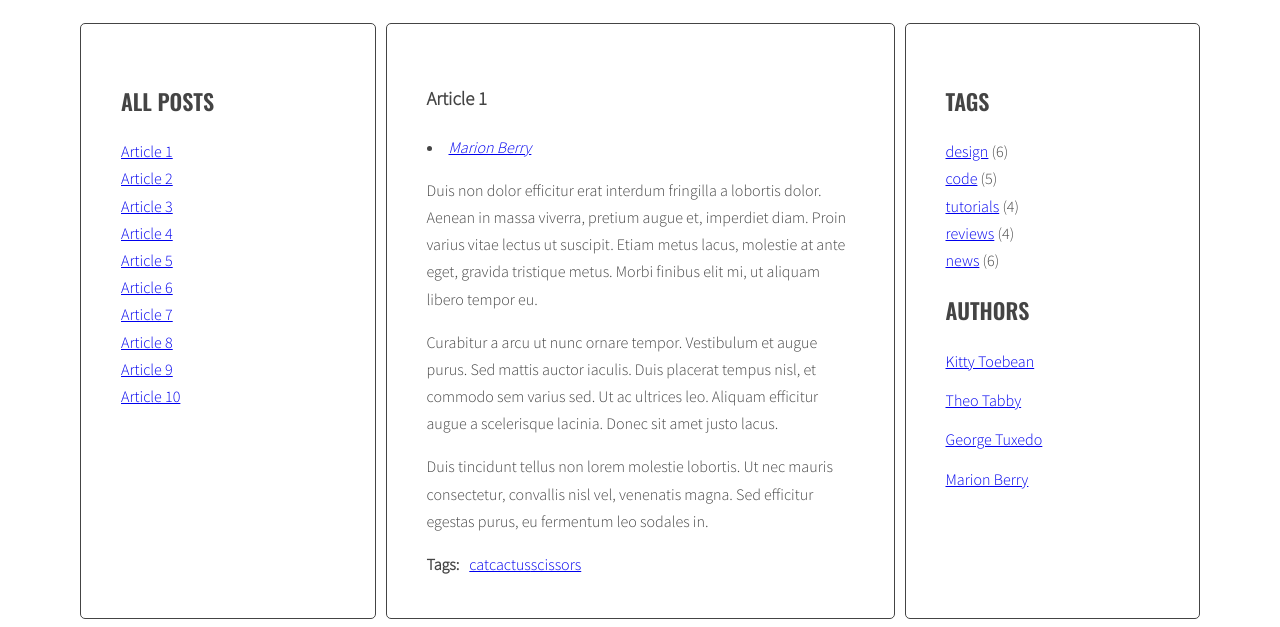
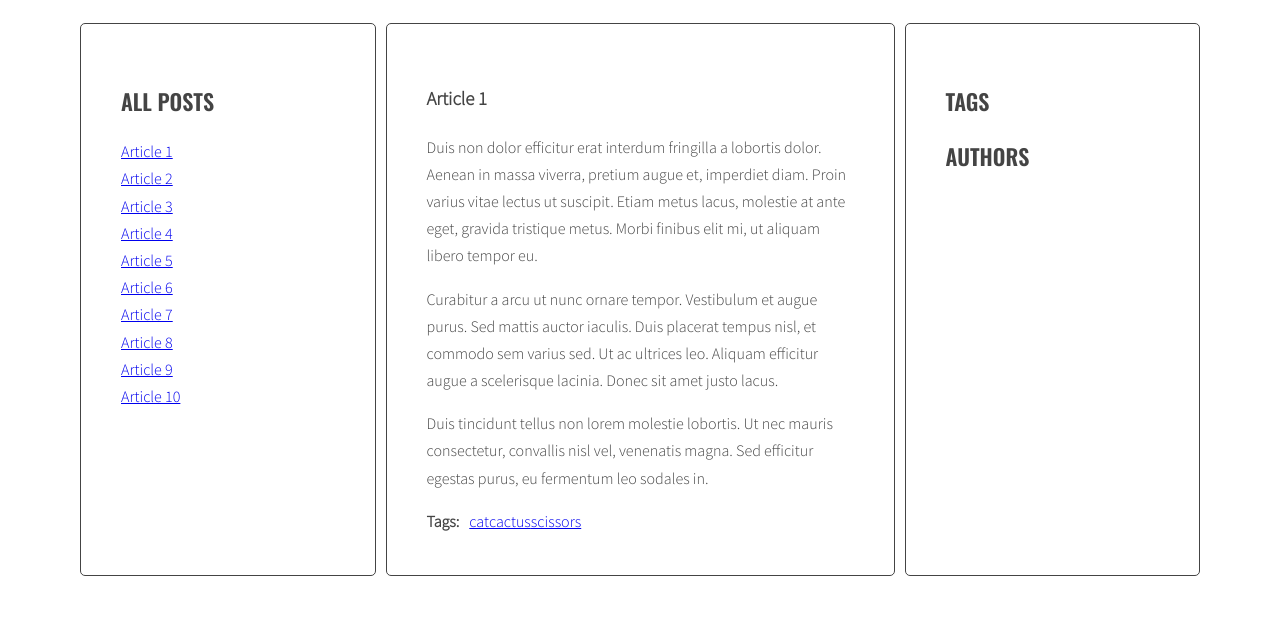
Before and after one commit to Bukee90/Kodilla-6, a website: page index.html in a window 1280 px wide. Shown: the part 220-847 px from the top of the page. After the commit the page ends 804 px from the top, so only its background shows below. Drawn offline with nearby package versions, Linux system fonts and the light colour scheme.

Commit message:
modiffy index.html and script.js

```diff
--- a/index.html
+++ b/index.html
@@ -197,33 +197,33 @@
             <aside class="sidebar">
               <h2 class="section-title">Tags</h2>
               <ul class="list tags">
-                <li><a href="#">design</a> <span>(6)</span></li>
+                <!-- <li><a href="#">design</a> <span>(6)</span></li>
                 <li><a href="#">code</a> <span>(5)</span></li>
                 <li><a href="#">tutorials</a> <span>(4)</span></li>
                 <li><a href="#">reviews</a> <span>(4)</span></li>
-                <li><a href="#">news</a> <span>(6)</span></li>
+                <li><a href="#">news</a> <span>(6)</span></li> -->
               </ul>
               <h2 class="section-title">Authors</h2>
               <ul class="list authors">
                 <li>
-                  <a href="#">
+                  <!-- <a href="#">
                     <span class="author-name">Kitty Toebean</span>
-                  </a>
+                  </a> -->
                 </li>
                 <li>
-                  <a href="#">
+                  <!-- <a href="#">
                     <span class="author-name">Theo Tabby</span>
-                  </a>
+                  </a> -->
                 </li>
                 <li>
-                  <a href="#">
+                  <!-- <a href="#">
                     <span class="author-name">George Tuxedo</span>
-                  </a>
+                  </a> -->
                 </li>
                 <li>
-                  <a href="#">
+                  <!-- <a href="#">
                     <span class="author-name">Marion Berry</span>
-                  </a>
+                  </a> -->
                 </li>
               </ul>
             </aside>
--- a/js/script.js
+++ b/js/script.js
@@ -1,4 +1,11 @@
 'use strict';
+
+const optArticleSelector = '.post',
+  optTitleSelector = '.post-title',
+  optTitleListSelector = '.titles',
+  optArticleTagsSelector = '.post-tags .list',
+  optArticleAuthorSelector = '.post-author',
+  optTagsListSelector = '.tags .list';
 
 /* 6.3 */
 const titleClickHandler = function (event) {
@@ -40,13 +47,6 @@ const titleClickHandler = function (event) {
 };
 
 /* 6.4 */
-const optArticleSelector = '.post',
-  optTitleSelector = '.post-title',
-  optTitleListSelector = '.titles',
-  optArticleTagsSelector = '.post-tags .list',
-  optArticleAuthorSelector = '.post-author';
-
-
 function generateTitleLinks(customSelector = '') {
   // console.log('funckja', generateTitleLinks);
   /* remove contents of titleList */
@@ -78,8 +78,10 @@ function generateTitleLinks(customSelector = '') {
 }
 generateTitleLinks();
 
-/* 7.2 */
+/* 7.2 + 7.3 */
 function generateTags(){
+  /* [NEW] create a new variable allTags with an empty object */
+  let allTags = {};
   /* find all articles */
   const articles = document.querySelectorAll(optArticleSelector);
   /* START LOOP: for every article: */
@@ -98,17 +100,38 @@ function generateTags(){
     for (let tag of articleTagsArray){
       // console.log(articleTagsArray);
   /* generate HTML of the link */
-      const linkHTML = '<li><a href="#tag-' + tag + '"><span>' + tag + '</span></a></li>';
+      const linkHTML = '<li><a href="#tag-' + tag + '">' + tag + '</a></li>';
       // console.log(linkHTML);
   /* add generated code to html variable */
-      html = html + linkHTML + '';
+      html = html + linkHTML;
+    /* [NEW] check if this link is NOT already in allTags */
+    if(!allTags[tag]){
+      /* [NEW] add generated code to allTags array */
+      allTags[tag] = 1;
+      } else {
+        allTags[tag]++;
+      }
   /* END LOOP: for each tag */
+      }
+  /* insert HTML of all the links into the tags wrapper */
+    tagsWrapper.innerHTML = html;
+  // console.log('html', html)
+  /* END LOOP: for every article: */
     }
-  /* insert HTML of all the links into the tags wrapper */
-  tagsWrapper.innerHTML = html;
-  /* END LOOP: for every article: */
-  }
-}
+  /* [NEW] find list of tags in right column */
+  const tagList = document.querySelector(optTagsListSelector);
+  /* [NEW] create variable for all links HTML code */
+  let allTagsHTML = '';
+  /* [NEW] START LOOP: for each tag in allTags: */
+  for(let tag in allTags){
+    /* [NEW] generate code of a link and add it to allTagsHTML */
+    allTagsHTML += tag + ' (' + allTags[tag] + ') ';
+  /* [NEW] END LOOP: for each tag in allTags: */
+     }
+  /*[NEW] add HTML from allTagsHTML to tagList */
+  tagList.innerHTML = allTagsHTML; /* to muszę komentować */
+  console.log('alltags:', allTags);
+};
 generateTags();
 
 
@@ -158,10 +181,10 @@ function generateAuthors () {
   const articles = document.querySelectorAll(optArticleSelector);
   for (let article of articles) {
     const authorsWrapper = article.querySelector(optArticleAuthorSelector);
-    console.log('author-wrapper', authorsWrapper);
+    // console.log('author-wrapper', authorsWrapper);
     let html = '';
     const author = article.getAttribute('data-author');
-    console.log('author', author);
+    // console.log('author', author);
     // const articleAuthorArray = author.split(' ');
     const linkHTML = '<li><a href="#author-' + author + '"><span>' + author + '</span></a></li>';
     html = html + linkHTML;
```
